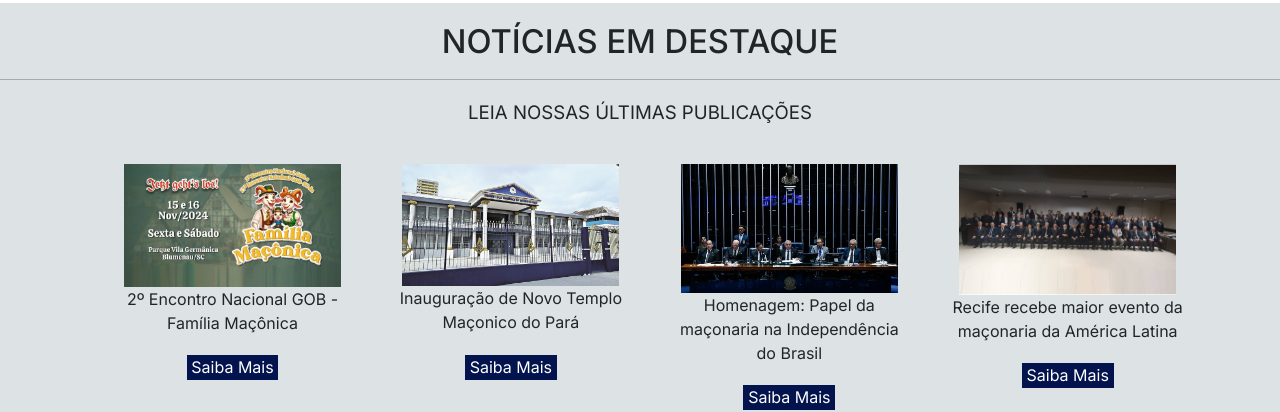
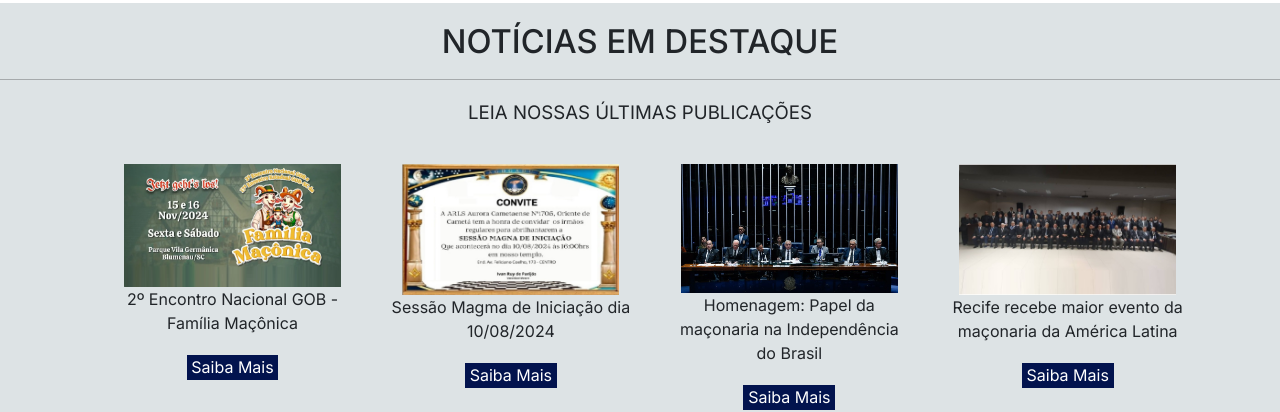
Before and after one commit to Marcuspsantos37/pag_mac_cameta, a plain HTML site: page index.html in a window 1280 px wide. Shown: the part 1412-1824 px from the top of the page. Drawn offline with nearby package versions, Linux system fonts and the light colour scheme; a web font is replaced by a local one.

Commit message:
Atualizando noticia
convite

```diff
--- a/index.html
+++ b/index.html
@@ -86,19 +86,20 @@
         <h3>NOTÍCIAS EM DESTAQUE</h3>
         <hr>
         <p>LEIA NOSSAS ÚLTIMAS PUBLICAÇÕES</p>
+
         <div class="coluna_noticias">
             <ul class="linha_noticia">
                 <ul>
 
                     <li class="noticia">
-                        <img class="imagem_noticias" src="Noticias/familia_maconica.png" alt="Nova_Loja_Glepa">
+                        <img class="imagem_noticias" src="Noticias/familia_maconica.png" alt="2º Encontro Nacional GOB - Família Maçônica">
                         <p>2º Encontro Nacional GOB - Família Maçônica</p>
                         <a href="https://www.gob.org.br/2o-encontro-nacional-e-17o-encontro-estadual-da-familia-maconica/#:~:text=2%C2%BA%20Encontro%20Nacional%20e%2017%C2%BA%20Encontro%20Estadual%20da%20Fam%C3%ADlia%20Ma%C3%A7%C3%B4nica,-10%20de%20julho&text=Caros%20irm%C3%A3os%20e%20cunhadas%2C,encantadora%20cidade%20de%20Blumenau%2FSC%20." target="_blank">Saiba Mais</a>
                     </li>
 
                     <li class="noticia">
-                        <img class="imagem_noticias" src="Noticias/Nova_Loja_Glepa.jpg" alt="Nova_Loja_Glepa">
-                        <p>Inauguração de Novo Templo Maçonico do Pará</p>
+                        <img class="imagem_noticias" style="width: 90%;"  src="Noticias/convite (2).jpg" alt="Nova_Loja_Glepa">
+                        <p>Sessão Magma de Iniciação dia 10/08/2024</p>
                         <a href="">Saiba Mais</a>
                     </li>
                     <li class="noticia">
```
Also changed, not shown: Noticias/convite (2).jpg (added), Noticias/convite.jpg (added).
